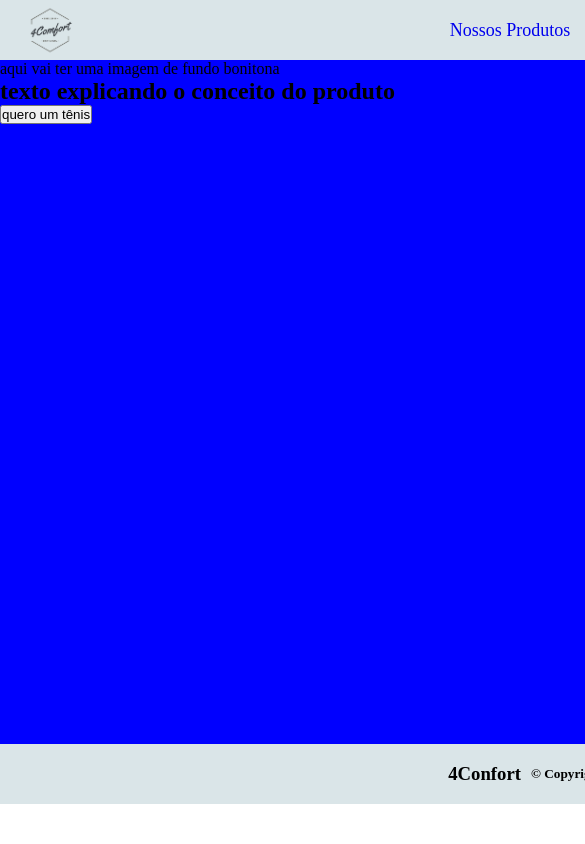
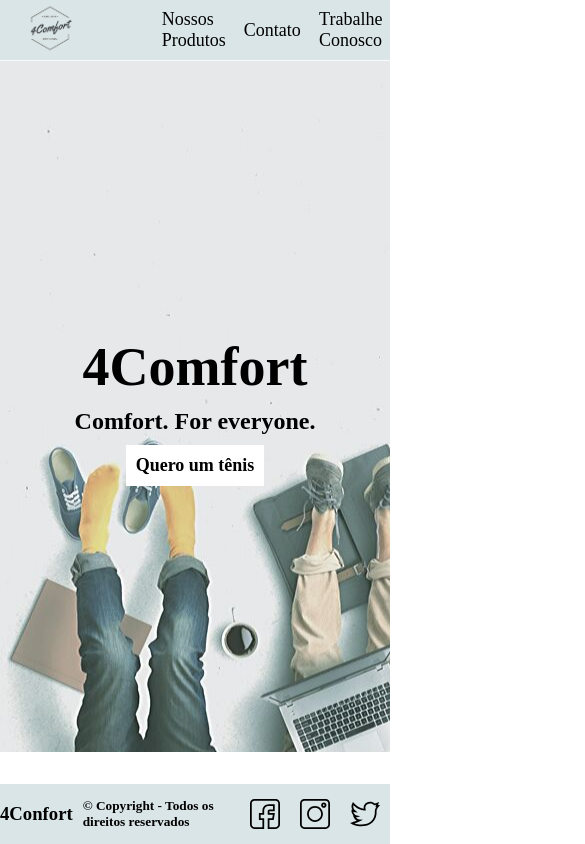
Before and after one commit to future4code/4Comfort, a plain HTML site: page home.html in a window 390 px wide. Shown: the top 844 px of the page, 585 px wide, since content can reach past the window. Drawn offline with Linux system fonts and the light colour scheme.

Commit message:
home finalizada para desktop. iniciando responsividade

```diff
--- a/home.css
+++ b/home.css
@@ -6,9 +6,10 @@
 header {
     background: #DAE5E8;
     display: flex;
-    width: 1280px;
+    width: 100%;
     height: 60px;
     justify-content: space-between;
+    align-items: center;
 }
 header img{
     width: 60px;
@@ -21,7 +22,7 @@ ul {
 }
 header li{
     display: flex;
-    width: 200px;
+    width: 15vw;
     height: 60px;
     margin: 0 10px;
     justify-content: center;
@@ -30,31 +31,73 @@ header li{
 }
 ul a {
     text-decoration: none;
+    color: black;
 }
 /* fim do estilo do header */
 
-.home-main-content {
-    background: blue;
-    width: 1280px;
-    height: 81vh;
+/* inicio do estilo do banner */
+.banner {
+    background-image: url(background-4comfort.png);
+    display: flex;
+    flex-direction: column;
+    width: 100%;
+    height: 82vh;
+    align-items: center;
+    justify-content: center;
 }
+#banner-title {
+    font-size: 36px;
+    margin: 10px 0;
+}
+#conceito {
+    margin-bottom: 10px
+}
+.button {
+    padding: 10px;
+    background: white;
+    font-size: 18px;
+    font-weight: bold;
+}
+.banner a {
+    text-decoration: none;
+    color: black;
+}
+/* fim do estilo do banner */
 
 /* inicio do estilo do footer */
 footer {
     background: #DAE5E8;
     display: flex;
-    width: 1280px;
+    width: 100%;
     height: 60px;
+    align-items: center;
     justify-content: center;
+    bottom: 0;
+    position: absolute;
+}
+.center-footer {
+    display: flex;
     align-items: center;
 }
-
-footer h5{
+.center-footer h5{
     margin: 0 10px;
 }
-
+.redes-sociais{
+    display: flex;
+}
 .icone {
-    width: 50px;
-
+    display: flex;
+    width: 30px;
+    height: 30px;
+    margin: 0 10px;
 }
 /* fim do estilo do footer */
+
+
+/* responsividade iphone 5 */
+@media (max-width: 320px)
+{
+    .center-footer h5 {
+    display: none;
+    }
+}
--- a/home.html
+++ b/home.html
@@ -11,28 +11,42 @@
 <body>
     <!-- inicio do html do header -->
     <header>
-        <img src="4comfort.png" alt="logo-4comfort">
+        <a href="home.html"><img src="4comfort.png" alt="logo-4comfort"></a>
         <nav>
             <ul>
                 <a href="produtos.html"><li>Nossos Produtos</li></a>
-                <a href="index.html"><li>Contato</li></a>
-                <a href="index.html"><li>Trabalhe Conosco</li></a>
-                <a href="index.html"><li>Quem somos</li></a>
+                <a href="contato.html"><li>Contato</li></a>
+                <a href="trabalhe-conosco.html"><li>Trabalhe Conosco</li></a>
             </ul>
         </nav>
     </header>
     <!-- fim do html do header -->
-    <section class="home-main-content">
-        aqui vai ter uma imagem de fundo bonitona
-        <h2>texto explicando o conceito do produto</h2>
-        <button> quero um tênis</button>
+    <section class="banner">
+        <div id="banner-title">
+            <h1>4Comfort</h1>
+        </div>
+        <div id="conceito">
+            <h2>Comfort. For everyone.</h2>
+        </div>
+        <a href="produtos.html">
+            <div class="button">
+                Quero um tênis
+            </div>
+        </a>
+        </div>
     </section>
 
-    <!-- ainda vou add as redes sociais, mas no geral o footer é assim: -->
+
     <footer>
-        <h3>4Confort</h3>
-        <h5>© Copyright - Todos os direitos reservados</h5>
-        <img class="icone" src="https://appsimples.com.br/assets/images/facebook-logo.svg">
+        <span class="center-footer">
+            <h3>4Confort</h3>
+            <h5>© Copyright - Todos os direitos reservados</h5>
+        </span>
+        <span class="redes-sociais">
+            <a href="https://www.facebook.com/"><img class="icone" src="logo-facebook.svg"></a>
+            <a href="https://www.instagram.com/"><img class="icone" src="logo-instagram.svg"></a>
+            <a href="https://twitter.com/"><img class="icone" src="logo-twitter.svg"></a>
+        </span>
     </footer>
     <!-- fim do html do footer -->
 </body>
```
Also changed, not shown: background-4comfort.png (added), logo-facebook.svg (added), logo-instagram.svg (added), logo-twitter.svg (added).
